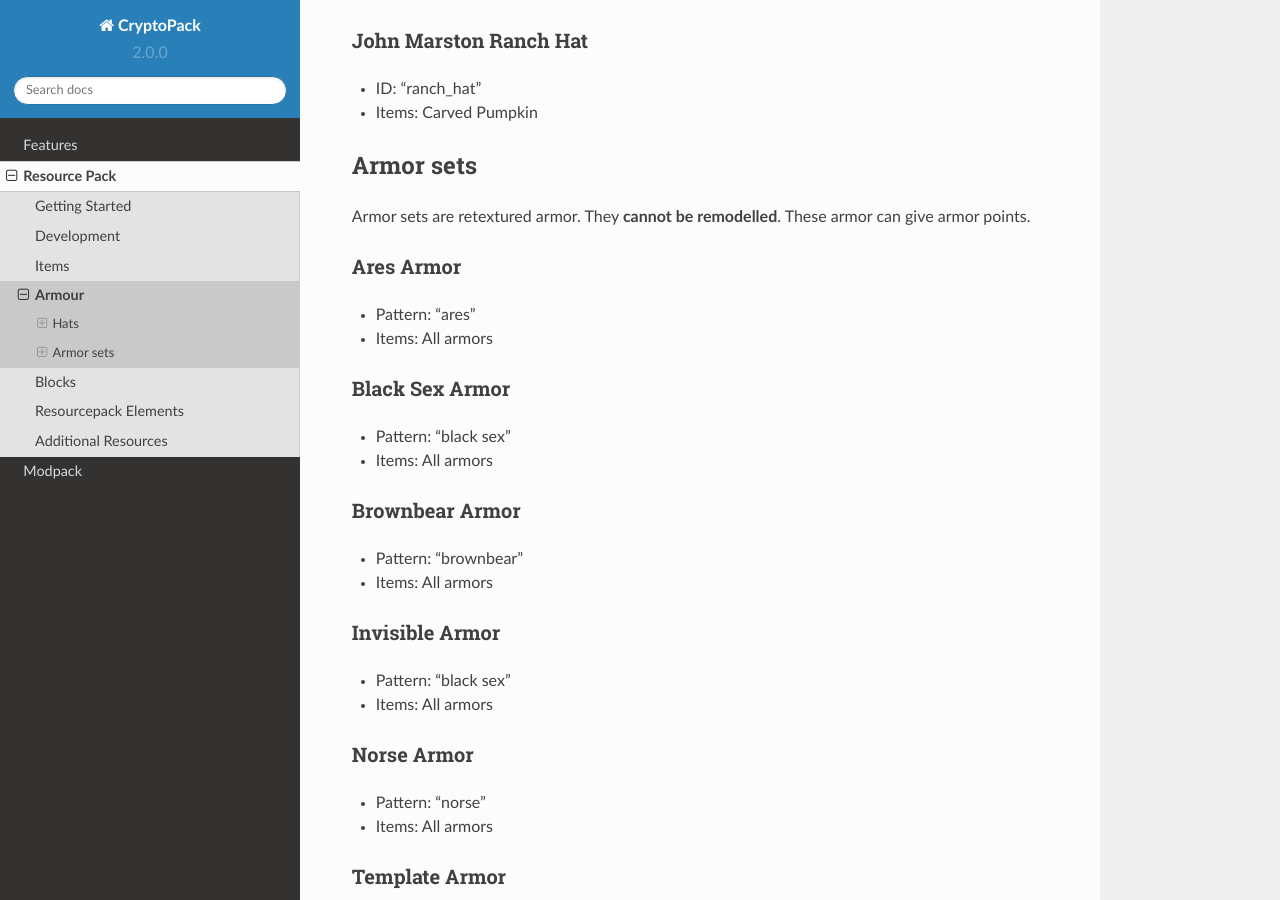
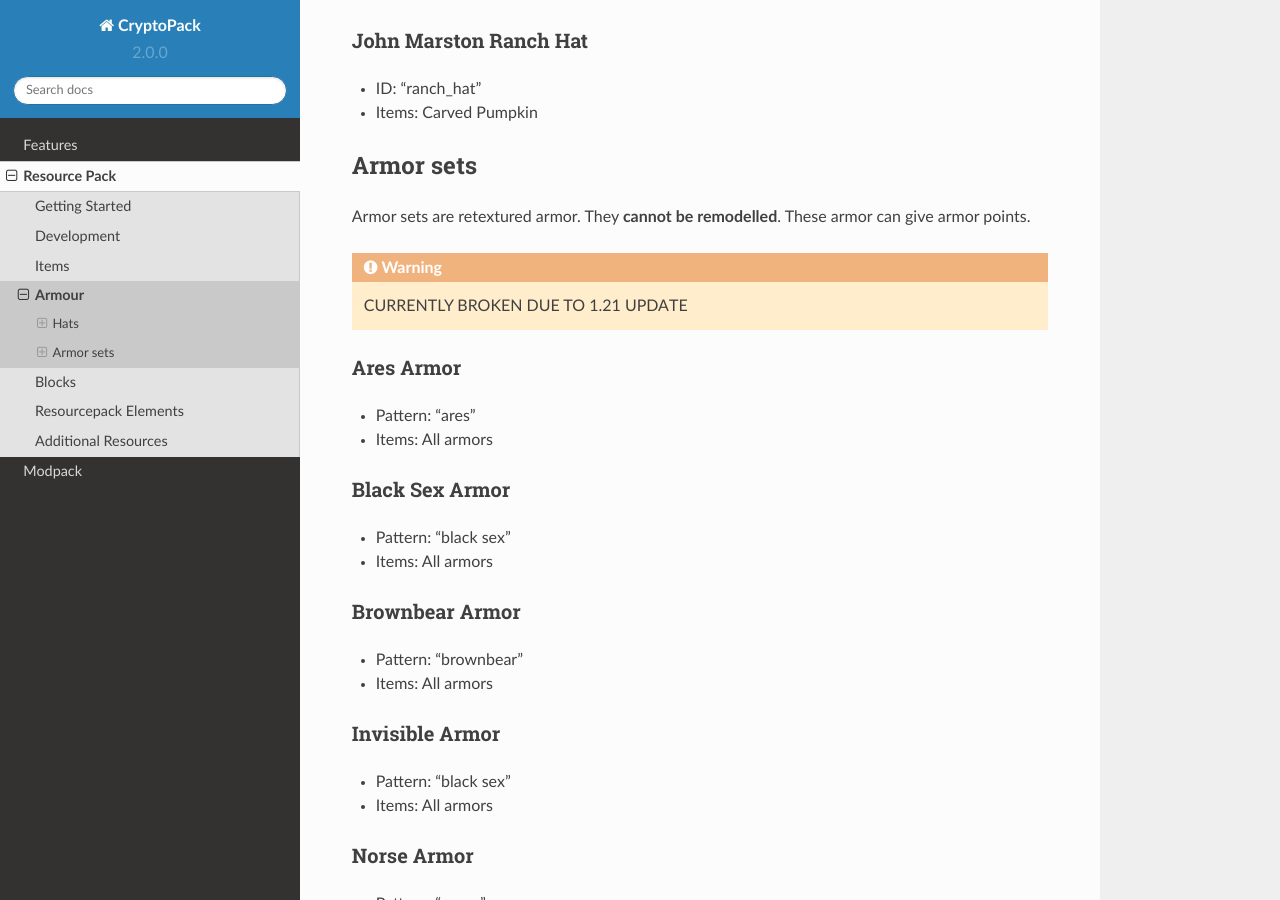
Before and after one commit to Shwabbaa/cryptopack-docs, a Sphinx documentation site: the page built from docs/source/resourcepack/armor.rst, in a window 1280 px wide and 900 px high, scrolled down 1481 px. Built offline with Sphinx 7.4.7 and the Read the Docs theme 2.0.0, drawn with Linux system fonts in a browser that asks for light colours; pages that are not in the unit, such as notebooks, are missing from menus.

Commit message:
Update armor.rst

```diff
--- a/docs/source/resourcepack/armor.rst
+++ b/docs/source/resourcepack/armor.rst
@@ -64,8 +64,10 @@
 
 Armor sets
 ==========
+Armor sets are retextured armor. They **cannot be remodelled**. These armor can give armor points.
 
-Armor sets are retextured armor. They **cannot be remodelled**. These armor can give armor points.
+.. warning::
+  CURRENTLY BROKEN DUE TO 1.21 UPDATE
 
 Ares Armor
 ~~~~~~~~~~~~~~~~
```
